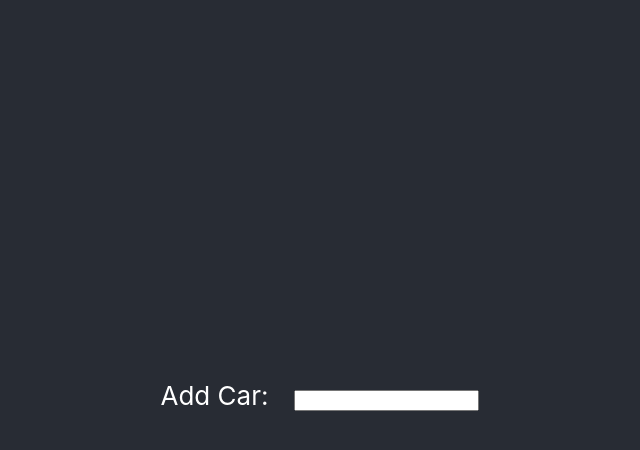
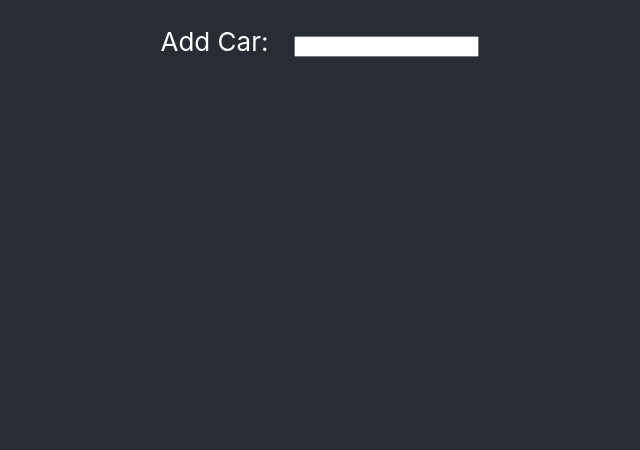
Before and after one commit to sjyamas/chop-shop, a React (Create React App) app: page / in a window 1280 px wide. Shown: the top 450 px of the page, without its empty margins (320-960 px from the left). Built offline with nearby package versions, Linux system fonts and the light colour scheme.

Commit message:
headers n fies

```diff
--- a/src/Components/Car/CarList.jsx
+++ b/src/Components/Car/CarList.jsx
@@ -13,8 +13,8 @@ function CarsList() {
     if (storedTodos) {
       setTodos(JSON.parse(storedTodos));
     }
-    if(storedCount) {
-      setCounter(Number(storedCount))
+    if (storedCount) {
+      setCounter(Number(storedCount));
     }
   }, []);
 
@@ -25,45 +25,71 @@ function CarsList() {
 
   const addTodo = (add) => {
     setTodos([...todos, add]);
-    setCounter(counter => Number(counter) + 1)
+    setCounter((counter) => Number(counter) + 1);
   };
 
   const removeTodo = (id) => {
-    console.log(id)
+    console.log(id);
 
-    setTodos(todos.filter(car => car.counter != id ))
+    setTodos(todos.filter((car) => car.counter != id));
   };
 
   console.log("todos", todos);
   return (
     <div>
-      <div style={{ display: "flex", marginBottom: 10, alignItems: 'center' }}>
+      <header
+        style={{
+          position: "fixed",
+          top: "0",
+          zIndex: "100",
+          height: 100,
+          width: "100%",
+        }}
+      >
+        <div
+          style={{
+            display: "flex",
+            marginBottom: 10,
+            alignItems: "center",
+            justifyContent: "center",
+          }}
+        >
           <p>Add Car:</p> &emsp;
           <SearchBar data={ChopCars} addTodo={addTodo} counter={counter} />
         </div>
+      </header>
+
+      <div style={{marginTop: 100, }}>
         <div>
-      {todos.filter(car => car.location == 'port').length > 0 && <h3> Port Chop Shop</h3>}
-        <div style={{display: "flex"}}>
-        {todos.filter(car => car.location == 'port').map((value, index) => (
+          {todos.filter((car) => car.location == "port").length > 0 && (
+            <h3> Port Chop Shop</h3>
+          )}
+          <div style={{ display: "flex", alignItems: "center",
+            justifyContent: "center", }}>
+            {todos
+              .filter((car) => car.location == "port")
+              .map((value, index) => (
                 <div key={index + value.location}>
-            <Car
-              data={value}
-              onClick={removeTodo}
-            />
+                  <Car data={value} onClick={removeTodo} />
                 </div>
-        ))}</div>
+              ))}
           </div>
-      <div>
-      {todos.filter(car => car.location == 'sandy').length > 0 && <h3> Sandy Shores Chop Shop</h3> }
-        <div style={{display: "flex"}}>
-      {todos.filter(car => car.location == 'sandy').map((value, index) => (
+        </div>
+        <div >
+          {todos.filter((car) => car.location == "sandy").length > 0 && (
+            <h3> Sandy Shores Chop Shop</h3>
+          )}
+          <div style={{ display: "flex", alignItems: "center",
+            justifyContent: "center", }}>
+            {todos
+              .filter((car) => car.location == "sandy")
+              .map((value, index) => (
                 <div key={index + value.location}>
-            <Car
-              data={value}
-              onClick={removeTodo}
-            />
+                  <Car data={value} onClick={removeTodo} />
                 </div>
-        ))}</div>
+              ))}
+          </div>
+        </div>
       </div>
     </div>
   );
--- a/src/Components/Search/Search.css
+++ b/src/Components/Search/Search.css
@@ -11,11 +11,10 @@
 
   .modal-content {
     background-color: #7a7a7a;
-    margin: 15% auto;
+    margin: 5% auto;
     padding: 20px;
-    border: 1px solid #888;
-    width: 80%;
-    height: 500;
+    /* border: 1px solid #888; */
+    width: 30%;
   }
 
   .close {
--- a/src/Components/Search/Search.jsx
+++ b/src/Components/Search/Search.jsx
@@ -16,6 +16,7 @@ function SearchBar({ data, addTodo, counter}) {
 
   const handleModalClose = () => {
     setShowModal(false);
+    setQuery('')
   };
 
   const handleSuggestionClick = (e) => {
@@ -39,9 +40,9 @@ function SearchBar({ data, addTodo, counter}) {
             >
               {filteredData.map((item) => (
                 <div key={item.name}>
-                  <h3 onClick={handleSuggestionClick}>
+                  <p style={{margin:5, marginTop:30, color: 'white'}} onClick={handleSuggestionClick}>
                     {item.name}
-                  </h3>
+                  </p>
                   <button
                     onClick={() => {
                       handleModalClose();
--- a/src/Screens/App.css
+++ b/src/Screens/App.css
@@ -7,8 +7,8 @@
   min-height: 100vh;
   display: flex;
   flex-direction: column;
-  align-items: center;
-  justify-content: center;
+  /* align-items: center; */
+  /* justify-content: center; */
   font-size: calc(10px + 2vmin);
   color: white;
 }
```
Lines whose indentation alone changed are shown as unchanged.
